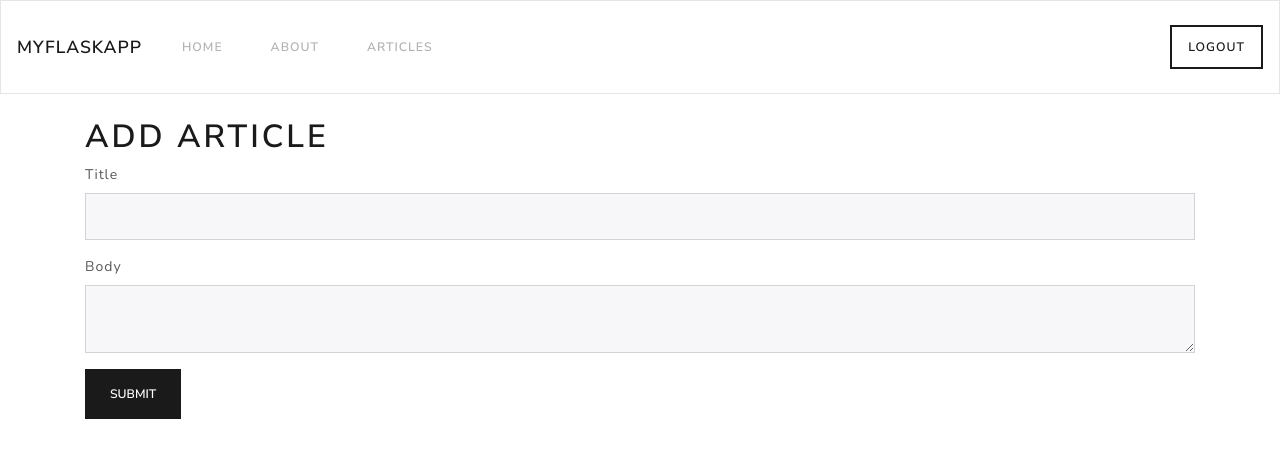
After one commit to zzacong/myflaskapp-flask, a Flask app: page /add_article in a window 1280 px wide. The commit adds this page. Shown: the top 458 px of the page. Run offline with Flask 2, Linux system fonts and the light colour scheme; the visitor is signed in with stand-in values (Sample User, id 1); some libraries are stand-ins or nearby versions.

Commit message:
add articles, display articles

```diff
--- a/app.py
+++ b/app.py
@@ -3,7 +3,7 @@ from flask_mysqldb import MySQL
 from functools import wraps
 from wtforms import Form, StringField, TextAreaField, PasswordField, validators
 from passlib.hash import argon2
-from data import Articles
+# from data import Articles
 
 app = Flask(__name__)
 
@@ -14,31 +14,12 @@ app.config['MYSQL_PASSWORD'] = 'password'
 app.config['MYSQL_DB'] = 'myflaskapp'
 app.config['MYSQL_CURSORCLASS'] = 'DictCursor'
 
+
 # ! Initialise MySQL
 mysql = MySQL(app)
 
-Articles = Articles()
+# Articles = Articles()
 
-# ! Index
-@app.route('/')
-def index():
-    return render_template('index.html')
-
-# ! About
-@app.route('/about')
-def about():
-    return render_template('about.html')
-
-# ! Single Article
-@app.route('/articles')
-def articles():
-    return render_template('articles.html', articles=Articles)
-
-
-# ! Single Article
-@app.route('/article/<string:id>/')
-def article(id):
-    return render_template('article.html', id=id)
 
 # ! Register Form Class
 class RegisterForm(Form):
@@ -50,6 +31,55 @@ class RegisterForm(Form):
         validators.EqualTo('confirm', message='Password do not match')
     ])
     confirm = PasswordField('Confirm Password')
+
+
+# ! Article Form Class
+class ArticleForm(Form):
+    title = StringField('Title', [validators.Length(min=1, max=200)])
+    body = TextAreaField('Body', [validators.Length(min=20)])
+
+
+# ! Index
+@app.route('/')
+def index():
+    return render_template('index.html')
+
+
+# ! About
+@app.route('/about')
+def about():
+    return render_template('about.html')
+
+
+# ! All Article
+@app.route('/articles')
+def articles():
+    # Create cursor
+    cur = mysql.connection.cursor()
+    # Get articles
+    result = cur.execute("SELECT * FROM articles")
+    articles = cur.fetchall()
+
+    if result > 0:
+        return render_template('articles.html', articles=articles)
+    else:
+        msg = 'No articles found.'
+        return render_template('articles.html', msg=msg)
+    # Close connection
+    cur.close()
+
+
+# ! Single Article
+@app.route('/article/<string:id>/')
+def article(id):
+    # Create cursor
+    cur = mysql.connection.cursor()
+    # Get one article
+    result = cur.execute("SELECT * FROM articles WHERE id = %s", [id])
+    article = cur.fetchone()
+
+    return render_template('article.html', article=article)
+
 
 # ! User Register
 @app.route('/register', methods=['GET', 'POST'])
@@ -114,12 +144,6 @@ def login():
             return render_template('login.html', error=error)
     return render_template('login.html')
 
-# ! Logout
-@app.route('/logout')
-def logout():
-    session.clear()
-    flash('You are now logged out', 'success')
-    return redirect(url_for('login'))
 
 # ! Check if user logged in
 def login_required(f):
@@ -131,11 +155,57 @@ def login_required(f):
         return f(*args, **kwargs)
     return decorated_function
 
+
+# ! Logout
+@app.route('/logout')
+@login_required
+def logout():
+    session.clear()
+    flash('You are now logged out', 'success')
+    return redirect(url_for('login'))
+
+
 # ! Dashboard
 @app.route('/dashboard')
 @login_required
 def dashboard():
-    return render_template('dashboard.html')
+    # Create cursor
+    cur = mysql.connection.cursor()
+    # Get articles
+    result = cur.execute("SELECT * FROM articles")
+    articles = cur.fetchall()
+
+    if result > 0:
+        return render_template('dashboard.html', articles=articles)
+    else:
+        msg = 'No articles found.'
+        return render_template('dashboard.html', msg=msg)
+    # Close connection
+    cur.close()
+
+
+# ! Add Article
+@app.route('/add_article', methods=['GET', 'POST'])
+@login_required
+def add_article():
+    form = ArticleForm(request.form)
+    if request.method == 'POST' and form.validate():
+        title = form.title.data
+        body = form.body.data
+
+        # Create cursor
+        cur = mysql.connection.cursor()
+        # Execute
+        cur.execute("INSERT INTO articles(title, body, author) VALUES (%s, %s, %s)",
+                    (title, body, session['username']))
+        # Commit to DB
+        mysql.connection.commit()
+        # Close connection
+        cur.close()
+        flash('Article created', 'success')
+        return redirect(url_for('dashboard'))
+
+    return render_template('add_article.html', form=form)
 
 
 if __name__ == '__main__':
--- /dev/null
+++ b/templates/add_article.html
@@ -0,0 +1,19 @@
+{% extends 'layout.html' %}
+
+{% block body %}
+
+<h1>Add Article</h1>
+
+{% from "includes/_formhelpers.html" import render_field %}
+
+<form method="POST" action="">
+  <div class="form-group">
+    {{ render_field(form.title, class_="form-control") }}
+  </div>
+  <div class="form-group">
+    {{ render_field(form.body, class_="form-control", id="editor") }}
+  </div>
+  <p><input class="btn btn-primary" type="submit" value="Submit">
+</form>
+
+{% endblock %}
--- a/templates/includes/_navbar.html
+++ b/templates/includes/_navbar.html
@@ -1,5 +1,5 @@
 <nav class="navbar navbar-expand-lg navbar-light bg-light">
-  <a class="navbar-brand" href="#">MyFlaskApp</a>
+  <a class="navbar-brand" href="/">MyFlaskApp</a>
   <button class="navbar-toggler" type="button" data-toggle="collapse" data-target="#navbarNav" aria-controls="navbarNav"
     aria-expanded="false" aria-label="Toggle navigation">
     <span class="navbar-toggler-icon"></span>
--- a/templates/index.html
+++ b/templates/index.html
@@ -5,6 +5,10 @@
 <div class="jumbotron text-center">
   <h1 class="display-4">Welcome to FlaskApp</h1>
   <p class="lead">This application is built on the Python Flask framework.</p>
+  {% if session.logged_in == NULL %}
+  <a href="/login" class="btn btn-success mr-2">Login</a>
+  <a href="/register" class="btn btn-outline-primary">Register</a>
+  {% endif %}
 </div>
 
 {% endblock %}
--- a/templates/layout.html
+++ b/templates/layout.html
@@ -22,6 +22,13 @@
   <script src="https://cdn.jsdelivr.net/npm/bootstrap@4.5.3/dist/js/bootstrap.bundle.min.js"
     integrity="sha384-ho+j7jyWK8fNQe+A12Hb8AhRq26LrZ/JpcUGGOn+Y7RsweNrtN/tE3MoK7ZeZDyx" crossorigin="anonymous">
   </script>
+
+  <script src="https://cdn.ckeditor.com/ckeditor5/24.0.0/classic/ckeditor.js"></script>
+  <script>
+    const editor = document.querySelector('#editor')
+    if (editor) ClassicEditor.create(editor)
+  </script>
+
 </body>
 
 </html>
```
Also changed, not shown: templates/article.html (+6 -3 lines), templates/dashboard.html (+21 -0 lines).
